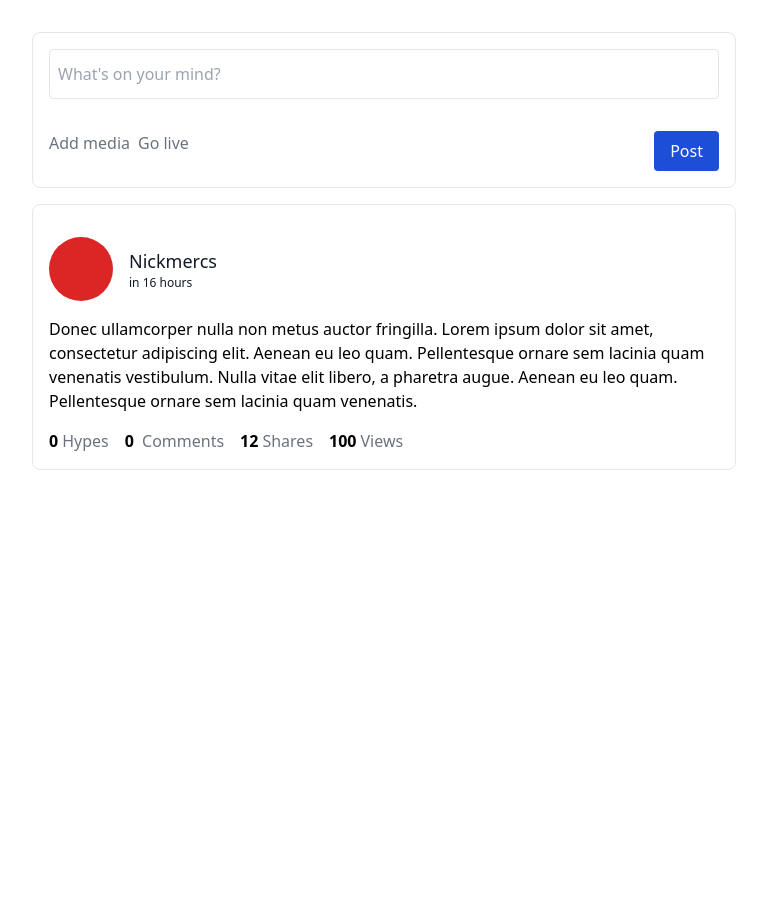
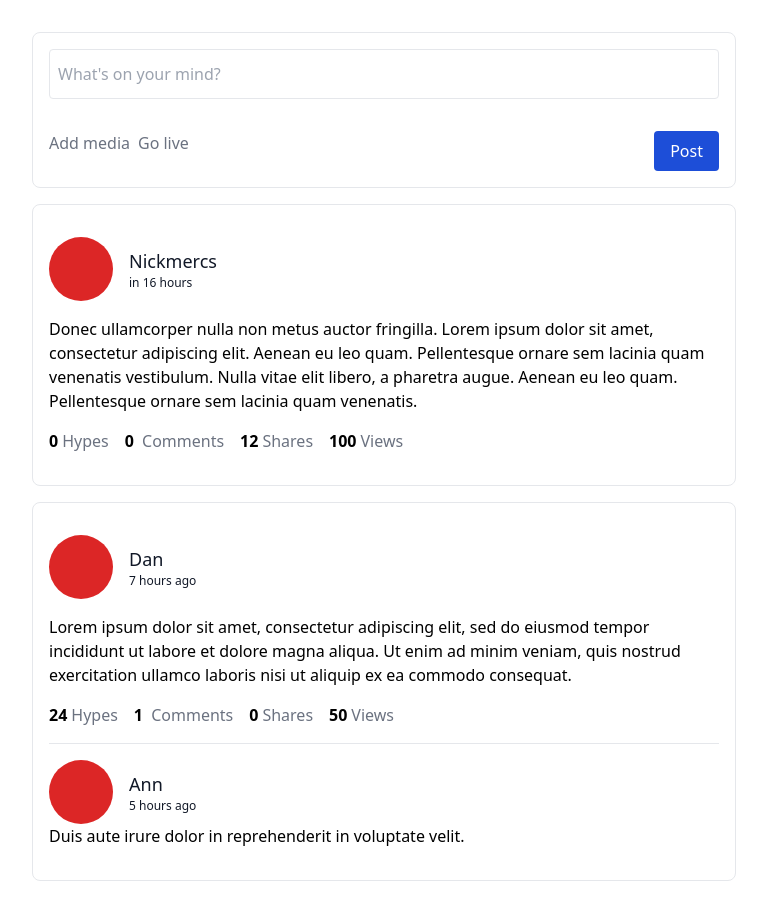
Before and after one commit to paul-schwendenman/newsfeed-app, a React (Create React App) app: page / in a window 1280 px wide. Shown: the top 920 px of the page, without its empty margins (256-1023 px from the left). Before the commit the page ends 800 px from the top, so only its background shows below. Built offline with nearby package versions, Linux system fonts and the light colour scheme.

Commit message:
Add display of comments

```diff
--- a/src/App.tsx
+++ b/src/App.tsx
@@ -16,6 +16,26 @@ function App() {
       likes: 0,
       shareCount: 12,
       viewCount: 100,
+    },
+    {
+      id: "9a478b7e-4030-4fc9-bcf8-7bd9e6cf5865",
+      body: "Lorem ipsum dolor sit amet, consectetur adipiscing elit, sed do eiusmod tempor incididunt ut labore et dolore magna aliqua. Ut enim ad minim veniam, quis nostrud exercitation ullamco laboris nisi ut aliquip ex ea commodo consequat.",
+      author: {
+        name: "Dan",
+      },
+      createdAt: "2023-03-14 13:12",
+      likes: 24,
+      viewCount: 50,
+      comments: [
+        {
+          id: "c393b8f0-ed73-4201-9be7-94f7a2b9d1ff",
+          body: "Duis aute irure dolor in reprehenderit in voluptate velit.",
+          author: {
+            name: "Ann",
+          },
+          createdAt: "2023-03-14 14:56",
+        },
+      ],
     },
   ]);
 
--- a/src/components/Card.tsx
+++ b/src/components/Card.tsx
@@ -7,7 +7,7 @@ interface CardProps {
 function Card({ children }: CardProps) {
   return (
     <div className="border rounded-lg bg-white mb-4">
-      <div className="p-4">{children}</div>
+      <div className="p-4 divide-y">{children}</div>
     </div>
   );
 }
--- a/src/components/Comment.tsx
+++ b/src/components/Comment.tsx
@@ -6,8 +6,10 @@ interface CommentProps {
 }
 
 export default function Comment({ comment }: CommentProps) {
+  return (
+    <div className="py-4">
+      <div className="flex gap-4">
         <div>
-    <div className="">
           <div className="w-16 h-16 rounded-full flex justify-center items-center bg-red-600"></div>
         </div>
         <div className="flex flex-col justify-center">
@@ -18,8 +20,9 @@ export default function Comment({ comment }: CommentProps) {
             {dayjs(comment.createdAt).fromNow()}
           </div>
         </div>
+      </div>
 
-    <div></div>
-    {comment.body}
-  </div>;
+      <div>{comment.body}</div>
+    </div>
+  );
 }
--- a/src/components/Post.tsx
+++ b/src/components/Post.tsx
@@ -3,6 +3,7 @@ import type { PostType } from "../types/post";
 import Card from "./Card";
 import dayjs from "dayjs";
 import relativeTime from "dayjs/plugin/relativeTime.js";
+import Comment from "./Comment";
 
 dayjs.extend(relativeTime);
 
@@ -13,7 +14,7 @@ interface PostProps {
 function Post({ post }: PostProps) {
   return (
     <Card>
-      <div className="post flex flex-col">
+      <div className="post flex flex-col mb-4">
         <div className="flex my-4 gap-4">
           <div className="">
             <div className="w-16 h-16 rounded-full flex justify-center items-center bg-red-600"></div>
@@ -47,6 +48,14 @@ function Post({ post }: PostProps) {
           </div>
         </div>
       </div>
+
+      {post.comments && (
+        <div className="comments">
+          {post.comments?.map((comment) => (
+            <Comment key={comment.id} comment={comment}></Comment>
+          ))}
+        </div>
+      )}
     </Card>
   );
 }
```
Lines whose indentation alone changed are shown as unchanged.
